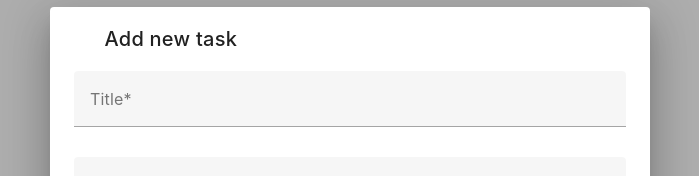
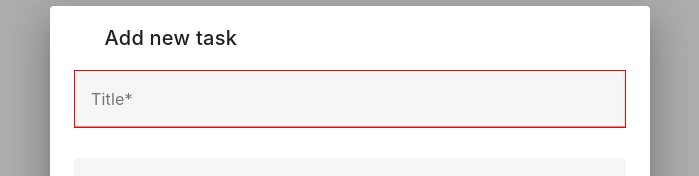
Before and after one commit to MASISKAR/todo-list, a Vue app: page / in a window 1280 px wide. Both pictures are taken after a click on the button "ADD NEW TASK". Shown: the part 167-343 px from the top of the page, without its empty margins (290-989 px from the left). Built offline with nearby package versions, Linux system fonts and the light colour scheme.

Commit message:
Creating task component

```diff
--- /dev/null
+++ b/src/components/Task/Task.vue
@@ -0,0 +1,19 @@
+<template>
+  <v-card class="mx-auto my-8" elevation="16" max-width="344">
+    <v-card-item>
+      <v-card-title> {{ data.title }} </v-card-title>
+    </v-card-item>
+
+    <v-card-text>
+      {{ data.description }}
+    </v-card-text>
+
+    <v-card-text> Status: {{ data.status }} </v-card-text>
+
+    <v-card-text> Created at: {{ createdAt }} </v-card-text>
+
+    <v-card-text> Due date: {{ data.date }} </v-card-text>
+  </v-card>
+</template>
+
+<script src="./task.js"></script>
--- /dev/null
+++ b/src/components/Task/task.js
@@ -0,0 +1,13 @@
+export default {
+  props: {
+    data: {
+      type: Object,
+      required: true
+    }
+  },
+  computed: {
+    createdAt() {
+      return this.data.created_at.slice(0, 10)
+    }
+  }
+}
--- a/src/components/TaskModal/TaskModal.vue
+++ b/src/components/TaskModal/TaskModal.vue
@@ -6,7 +6,12 @@
           <v-card-text>
             <v-row dense>
               <v-col cols="12" sm="12">
-                <v-text-field label="Title*" required v-model="title"></v-text-field>
+                <v-text-field
+                  :class="{ invalid: !isTitleValid }"
+                  label="Title*"
+                  required
+                  v-model="title"
+                ></v-text-field>
               </v-col>
 
               <v-col cols="12" sm="12">
@@ -29,7 +34,7 @@
             <v-btn color="warning" text="Close" variant="plain" @click="onClose"></v-btn>
 
             <v-btn
-              :disabled="isSaveDisabled"
+              :disabled="!isTitleValid"
               color="success"
               text="Save"
               variant="tonal"
@@ -43,3 +48,9 @@
 </template>
 
 <script src="./taskModal.js"></script>
+
+<style>
+.invalid .v-input__control {
+  border: 1px solid red;
+}
+</style>
--- a/src/components/TaskModal/taskModal.js
+++ b/src/components/TaskModal/taskModal.js
@@ -19,6 +19,9 @@ export default {
     }
   },
   methods: {
+    onInput(event) {
+      this.name = event.target.value
+    },
     onClose() {
       this.$emit('close')
     },
@@ -37,8 +40,8 @@ export default {
     }
   },
   computed: {
-    isSaveDisabled() {
-      return !this.title.trim()
+    isTitleValid() {
+      return !!this.title.trim()
     }
   }
 }
--- a/src/components/TodoList/TodoList.vue
+++ b/src/components/TodoList/TodoList.vue
@@ -13,6 +13,12 @@
       </v-col>
     </v-row>
   </v-container>
+
+  <v-container>
+    <v-row>
+      <task v-for="taskData in tasks" :data="taskData" :key="taskData._id" />
+    </v-row>
+  </v-container>
 </template>
 
 <script src="./todoList.js"></script>
--- a/src/components/TodoList/todoList.js
+++ b/src/components/TodoList/todoList.js
@@ -1,8 +1,10 @@
 import TaskModal from '../TaskModal/TaskModal.vue'
+import Task from '../Task/Task.vue'
 
 export default {
   components: {
-    TaskModal
+    TaskModal,
+    Task
   },
   data() {
     return {
--- a/src/demo.js
+++ b/src/components/demo.js
@@ -36,3 +36,7 @@ export default async function () {
     console.log(err)
   }
 }
+
+export function hello(name) {
+  console.log('hello' + ' ' + name)
+}
```
